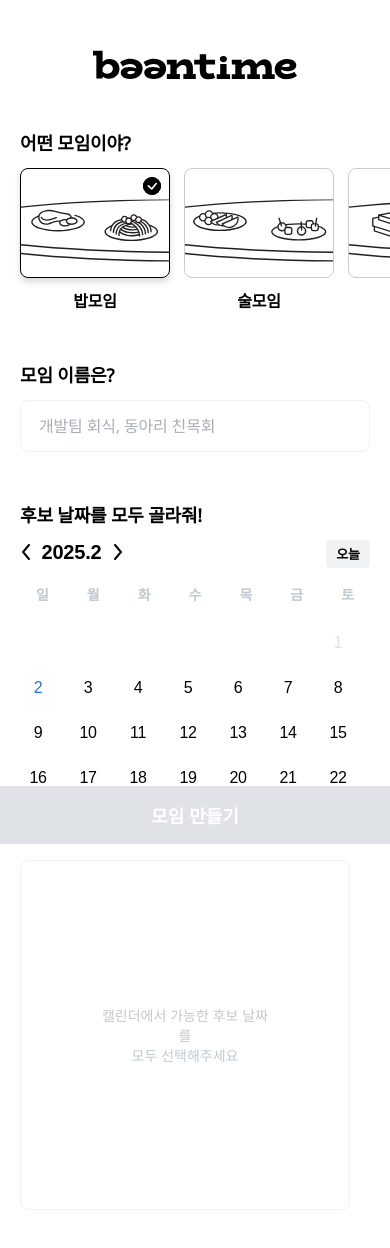
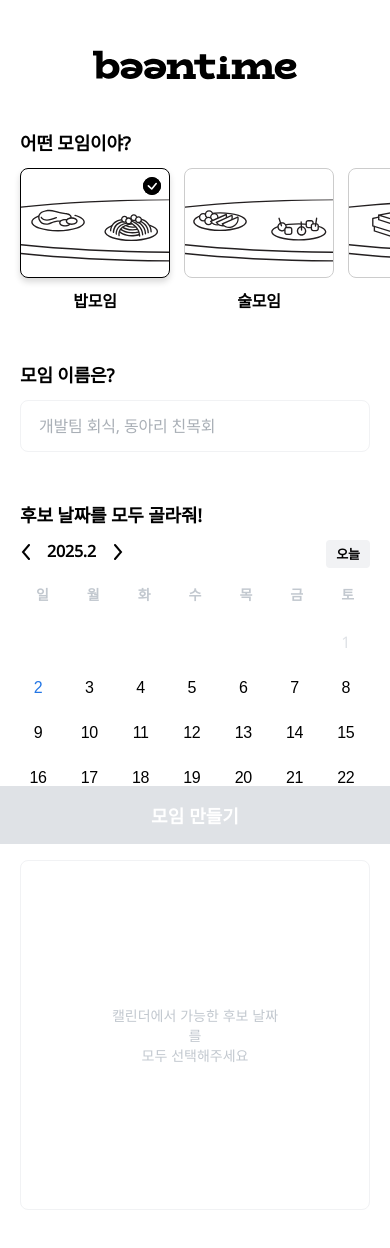
Before and after one commit to grape-tasting-acid/beentime-frontend, a React (Create React App) app: page / in a window 390 px wide. Shown: the top 1248 px of the page. Built offline with nearby package versions, Linux system fonts and the light colour scheme.

Commit message:
스타일 수정

```diff
--- a/src/page/CreateEventPage/Style.module.css
+++ b/src/page/CreateEventPage/Style.module.css
@@ -58,7 +58,6 @@
   }
 
   .TimeBox {
-    height: 350px;
   }
 }
 
@@ -369,6 +368,7 @@
       letter-spacing: -0.2px;
       padding: 0;
       color: #000 !important;
+      font-family: Noto Sans;
     }
 
     :global .react-calendar__navigation__prev-button,
@@ -451,6 +451,7 @@
     :global .react-calendar__tile.past-day,
     :global .react-calendar__tile.past-day abbr {
       color: var(--G4, #dfe2e6);
+      font-family: "Noto Sans";
     }
 
     :global .react-calendar__tile.today {
@@ -548,6 +549,10 @@
       :global .react-calendar__month-view__days {
         grid-template-columns: repeat(7, 1fr);
         width: 100% !important;
+        grid-gap: 9px 9px;
+      }
+      :global .react-calendar__navigation__label {
+        font-size: 16px;
       }
 
       :global .react-calendar__tile {
@@ -628,7 +633,7 @@
 }
 
 .TimeBox {
-  max-width: 330px;
+  /* max-width: 330px; */
   flex: 1 0 330px;
   width: 100%;
   height: 100%;
@@ -698,6 +703,9 @@
   .TimeBox {
     width: 100% !important;
     height: auto !important;
+    height: 350px;
+    max-width: 100%;
+    flex: 1 0 100%;
   }
 
   :global .SelectedDateBoxWrapper:nth-child(1) {
```
